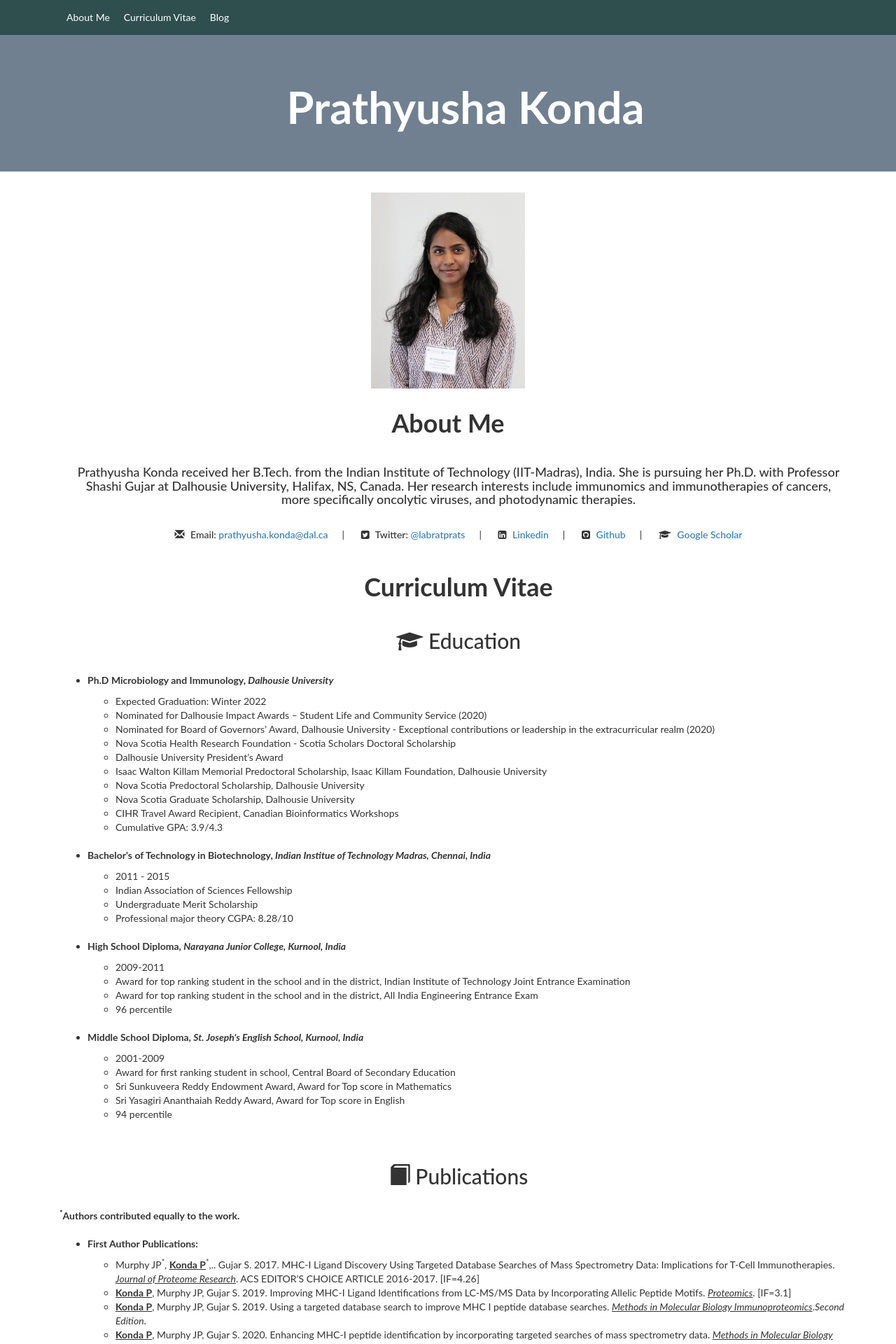
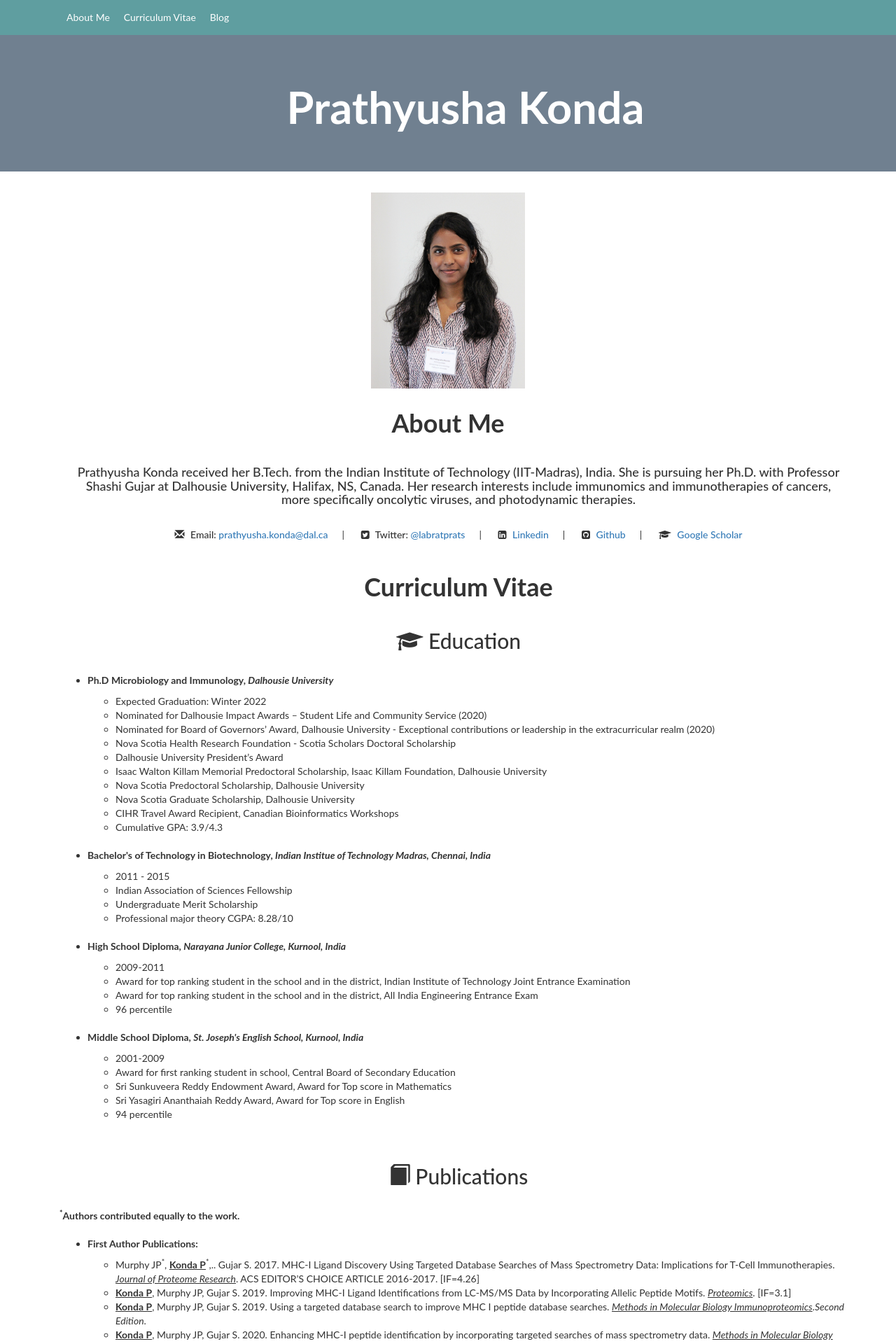
Before and after one commit to Prathyusha-konda/Prathyusha-konda.github.io, a Jekyll site: the page built from index.md, in a window 1280 px wide. Shown: the top 1920 px of the page at 70% size. Built offline with Jekyll 4.4.1, drawn with Linux system fonts in a browser that asks for light colours; nearby versions of some CDN libraries.

Commit message:
Update default.css

```diff
--- a/css/default.css
+++ b/css/default.css
@@ -14,7 +14,7 @@ body {
 
 #navbar {
     font-family: 'Lato', sans-serif;
-    background-color: #2F4F4F;
+    background-color: #5f9ea0;
     width: 100%;
 }
 
```
